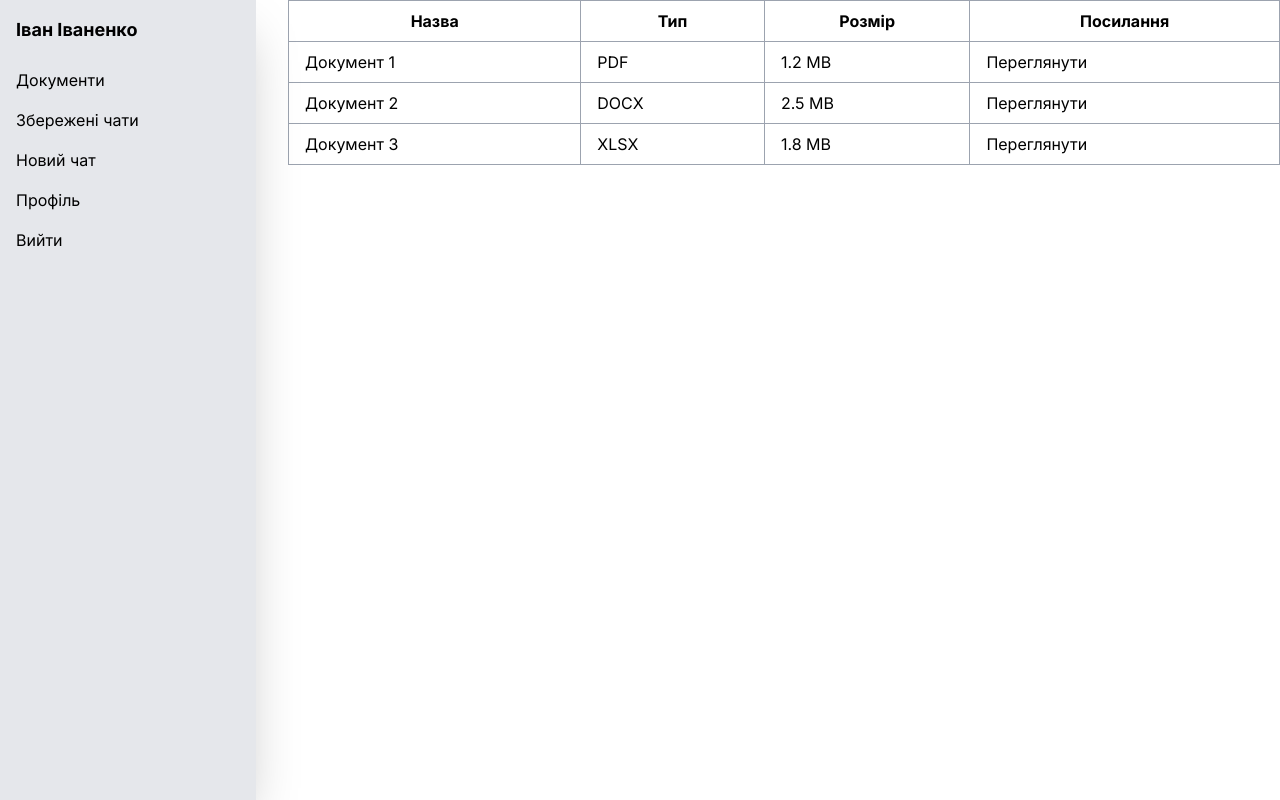
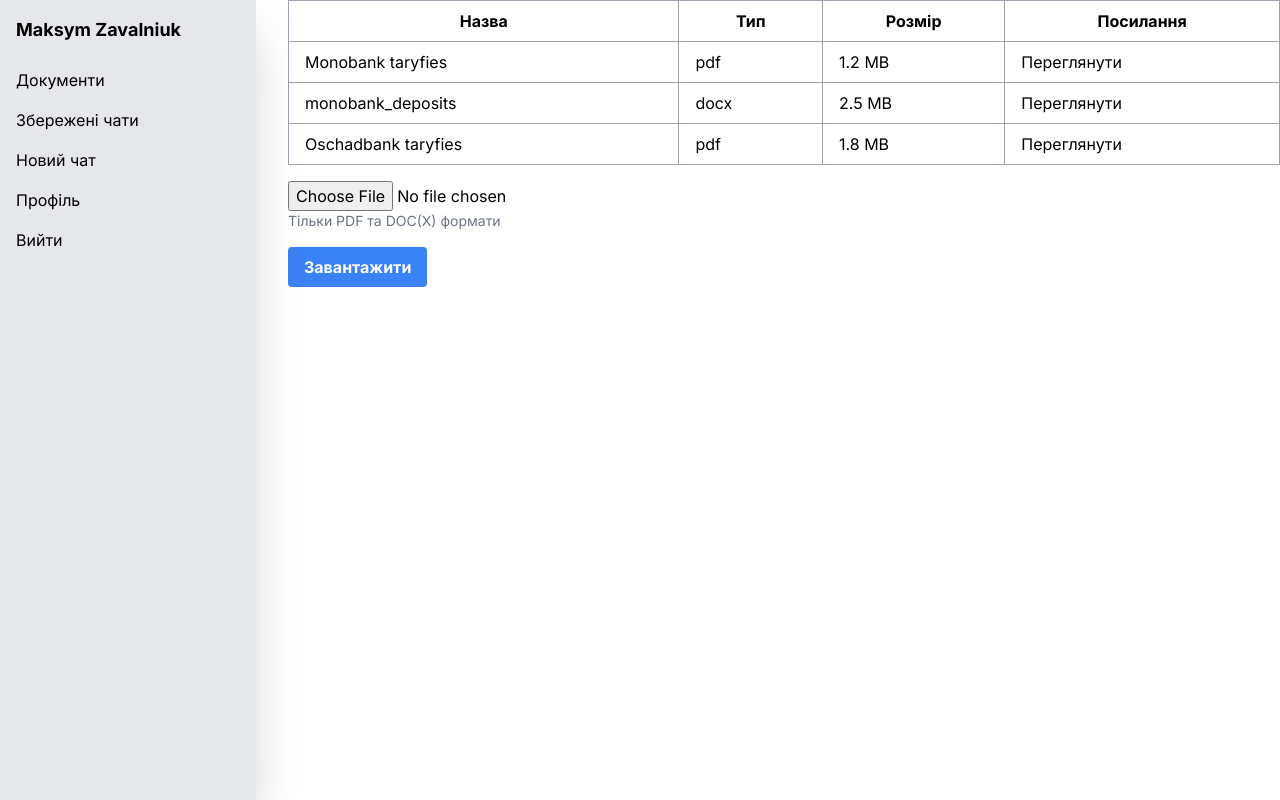
Before and after one commit to mezgoodle/FundFriend, a Next.js app in the folder frontend/: page /user/documents in a window 1280 px wide. Built offline with nearby package versions, Linux system fonts and the light colour scheme.

Commit message:
Change test data

```diff
--- a/frontend/app/user/documents/page.jsx
+++ b/frontend/app/user/documents/page.jsx
@@ -6,20 +6,20 @@
   const documents = [
     {
       id: 1,
-      name: "Документ 1",
-      type: "PDF",
+      name: "Monobank taryfies",
+      type: "pdf",
       size: "1.2 MB",
     },
     {
       id: 2,
-      name: "Документ 2",
-      type: "DOCX",
+      name: "monobank_deposits",
+      type: "docx",
       size: "2.5 MB",
     },
     {
       id: 3,
-      name: "Документ 3",
-      type: "XLSX",
+      name: "Oschadbank taryfies",
+      type: "pdf",
       size: "1.8 MB",
     },
   ];
@@ -61,6 +61,15 @@
             ))}
           </tbody>
         </table>
+        <div className="flex flex-col mt-4">
+          <input type="file" accept=".pdf, .docx" />
+          <span className="text-sm text-gray-500">
+            Тільки PDF та DOC(X) формати
+          </span>
+        </div>
+        <button className="bg-blue-500 hover:bg-blue-700 text-white font-bold py-2 px-4 mt-4 rounded focus:outline-none focus:shadow-outline">
+          Завантажити
+        </button>
       </div>
     </div>
   );
--- a/frontend/components/SideBar.jsx
+++ b/frontend/components/SideBar.jsx
@@ -6,7 +6,7 @@
   return (
     <div className="w-64 bg-gray-200 p-4 fixed top-0 left-0 h-screen z-10 shadow-2xl">
       <div className="flex items-center mb-4">
-        <span className="text-lg font-bold">Іван Іваненко</span>
+        <span className="text-lg font-bold">Maksym Zavalniuk</span>
       </div>
       <ul>
         <li>
```
